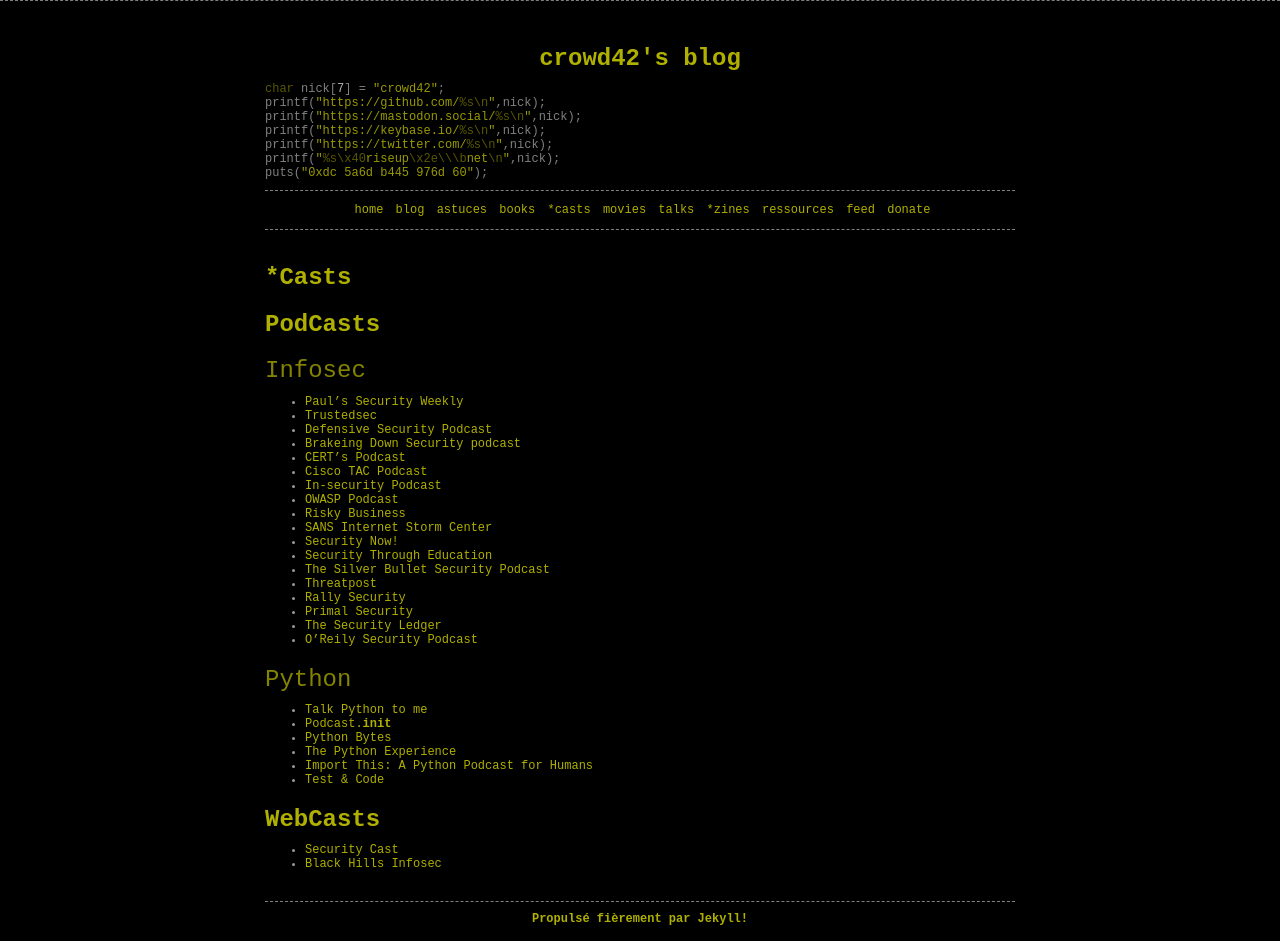
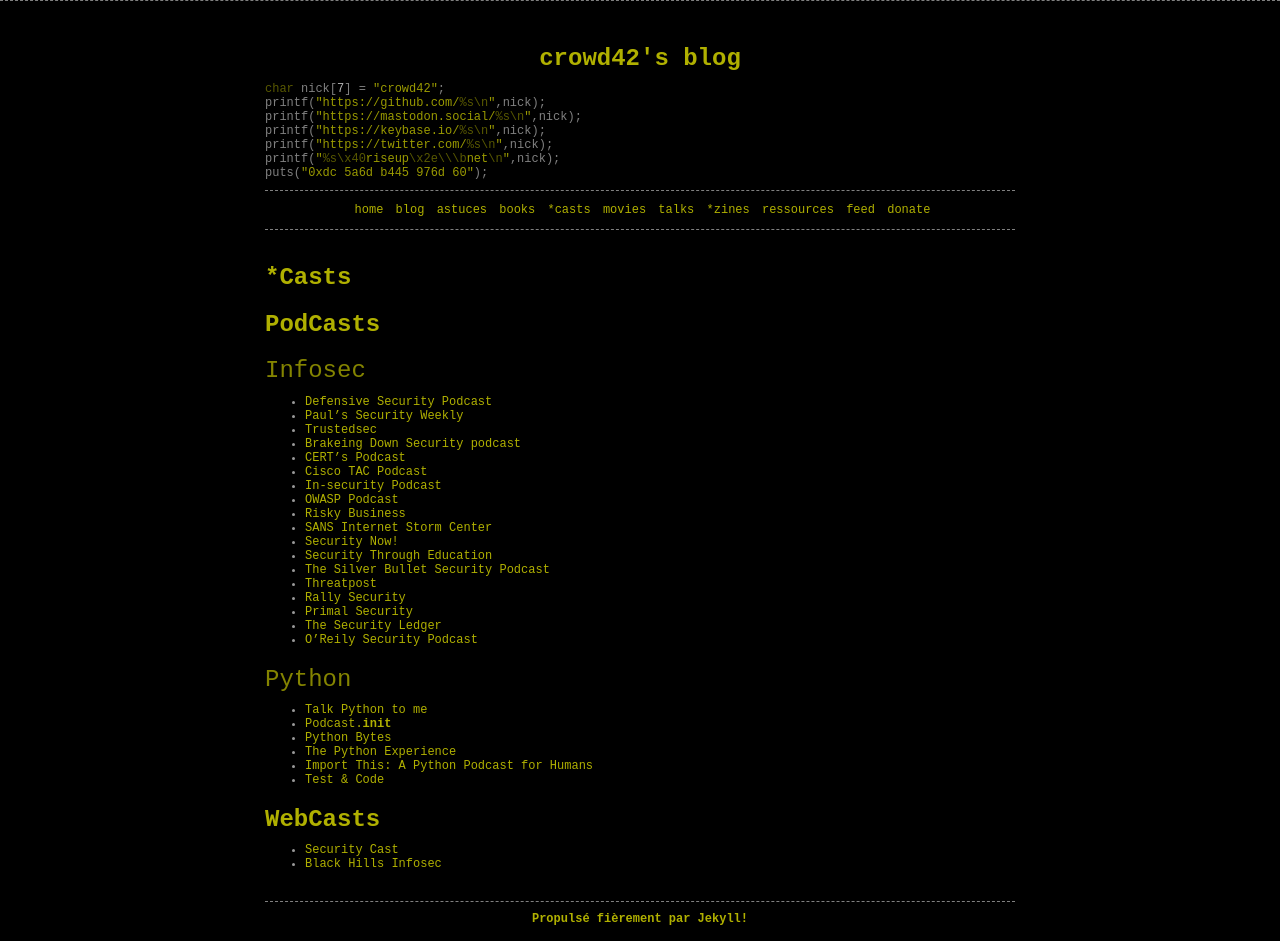
Before and after one commit to crowd42/crowd42.xyz, a Jekyll site: the page built from casts.md, in a window 1280 px wide. Built offline with Jekyll 4.4.1, drawn with Linux system fonts in a browser that asks for light colours; part of the change alters nothing that is shown.

```diff
--- a/casts.md
+++ b/casts.md
@@ -6,9 +6,9 @@ permalink: /casts/
 
 # PodCasts
 ### Infosec
+* [Defensive Security Podcast](https://www.defensivesecurity.org)
 * [Paul's Security Weekly](http://securityweekly.com/)
-* [Trustedsec](http://www.trustedsec.com/podcasts)
-* [Defensive Security Podcast](https://www.defensivesecurity.org)
+* [Trustedsec](https://www.trustedsec.com/category/trustedsec-security-podcast/)
 * [Brakeing Down Security podcast](http://www.brakeingsecurity.com)
 * [CERT's Podcast](http://www.cert.org/podcasts)
 * [Cisco TAC  Podcast](http://www.cisco.com/en/US/solutions/ns170/tac/security_tac_podcasts.html)
```
